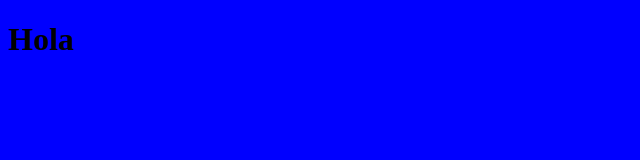
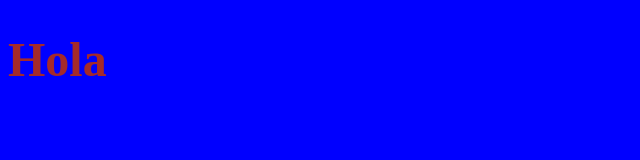
Before and after one commit to pablooromero/Git, a plain HTML site: page index.html in a window 1280 px wide. Shown: the whole page, without its empty margins (0-640 px from the left). Drawn offline with Linux system fonts and the light colour scheme.

Commit message:
color y fuente

```diff
--- a/css/styles.css
+++ b/css/styles.css
@@ -1,3 +1,5 @@
 body {
   background-color: blue;
+  font-size: x-large;
+  color: brown;
 }
```
